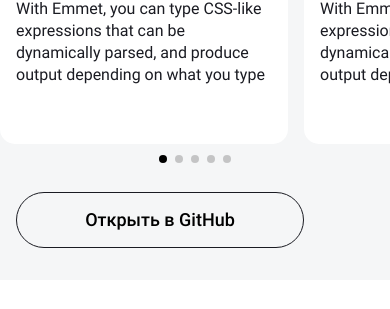
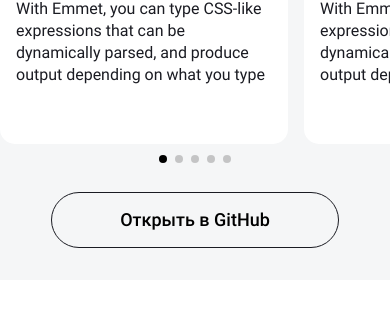
Before and after one commit to TrustInTheLies/fluffy-octo-fiesta, a website built with webpack: page src/about.html in a window 390 px wide. Shown: the part 2503-2812 px from the top of the page. Built offline with nearby package versions, Linux system fonts and the light colour scheme.

Commit message:
minor fixes

```diff
--- a/src/about.html
+++ b/src/about.html
@@ -283,7 +283,9 @@
           class="swiper-button-prev github-history__commit-button"
         />
       </div>
-      <button class="github-history__link-button">Открыть в GitHub</button>
+      <div class="github-history__link-button-container">
+        <button class="github-history__link-button">Открыть в GitHub</button>
+      </div>
     </section>
     <footer class="footer">
       <p class="footer__date">© 2020 Artem Morinov</p>
--- a/src/blocks/github-history/github-history.css
+++ b/src/blocks/github-history/github-history.css
@@ -10,6 +10,7 @@
 @import url(./github-history__commit-author-email.css);
 @import url(./github-history__commit-text.css);
 @import url(./github-history__commit-button.css);
+@import url(./github-history__link-button-container.css);
 @import url(./github-history__link-button.css);
 @import url(./github-history__pagination.css);
 
--- /dev/null
+++ b/src/blocks/github-history/github-history__link-button-container.css
@@ -0,0 +1,12 @@
+.github-history__link-button-container {
+  width: 288px;
+  margin-left: auto;
+  margin-right: auto;
+  display: none;
+}
+
+@media screen and (min-width: 320px) and (max-width: 767px) {
+  .github-history__link-button-container {
+    display: block;
+  }
+}
--- a/src/blocks/github-history/github-history__link-button.css
+++ b/src/blocks/github-history/github-history__link-button.css
@@ -1,5 +1,4 @@
 .github-history__link-button {
-  display: none;
   font-family: "Roboto", serif;
   font-size: 18px;
   line-height: 24px;
@@ -9,12 +8,5 @@
   background: transparent;
   width: 288px;
   height: 56px;
-  margin-left: 16px;
   margin-bottom: 32px;
 }
-
-@media screen and (min-width: 320px) and (max-width: 767px) {
-  .github-history__link-button {
-    display: inline-block;
-  }
-}
```
